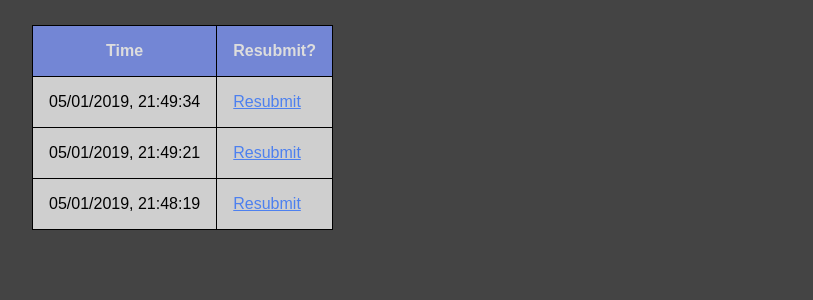
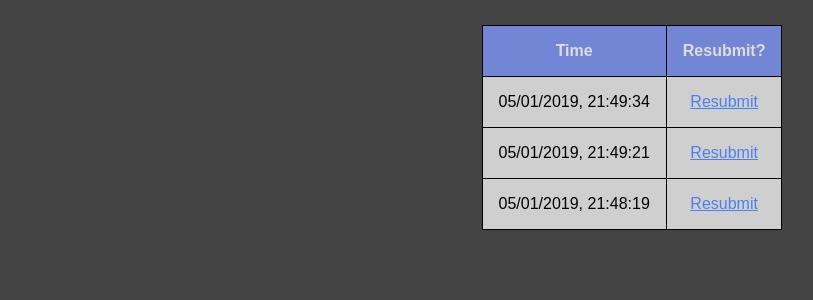
Before and after one commit to gcallah/Scheduler, a Django app: page /scheduler/request_history in a window 1280 px wide. Shown: the part 83-383 px from the top of the page, without its empty margins (8-821 px from the left). Run offline with Django 3.2, Linux system fonts and the light colour scheme; data comes from the database, SQL or seed files in the repository.

Commit message:
Change alignment

```diff
--- a/mysite/static/scheduler/style.css
+++ b/mysite/static/scheduler/style.css
@@ -309,14 +309,14 @@ input[type=submit] {
     margin-left: 50px;
 }
 
-div.schedule {
+div.schedule, div.reschedule {
     display: block;
     text-align: center;
     margin-left: auto;
     margin-right: auto;
 }
 
-.schedule table {
+.schedule table, .reschedule table {
     margin-left: auto;
     margin-right: auto;
 }
--- a/scheduler/templates/request_history.html
+++ b/scheduler/templates/request_history.html
@@ -1,7 +1,7 @@
 {% extends "base.html" %}
 
 {% block content %}
-
+	<div class="reschedule">
 		<table>
 			<tr>
 				<th> Time </th>
@@ -16,5 +16,5 @@
 
 			{% endfor %}
 		</table>
-
+	</div>
 {% endblock content %}
```
Lines whose indentation alone changed are shown as unchanged.
